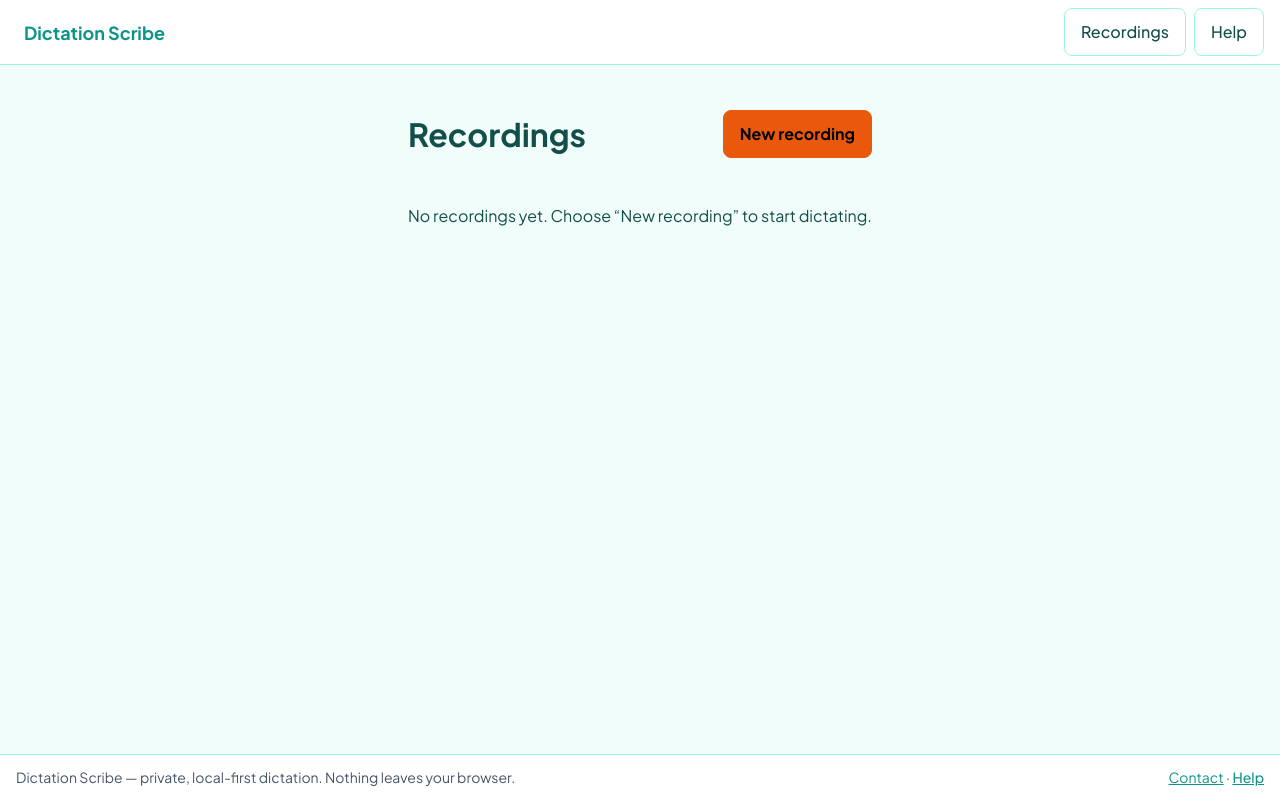
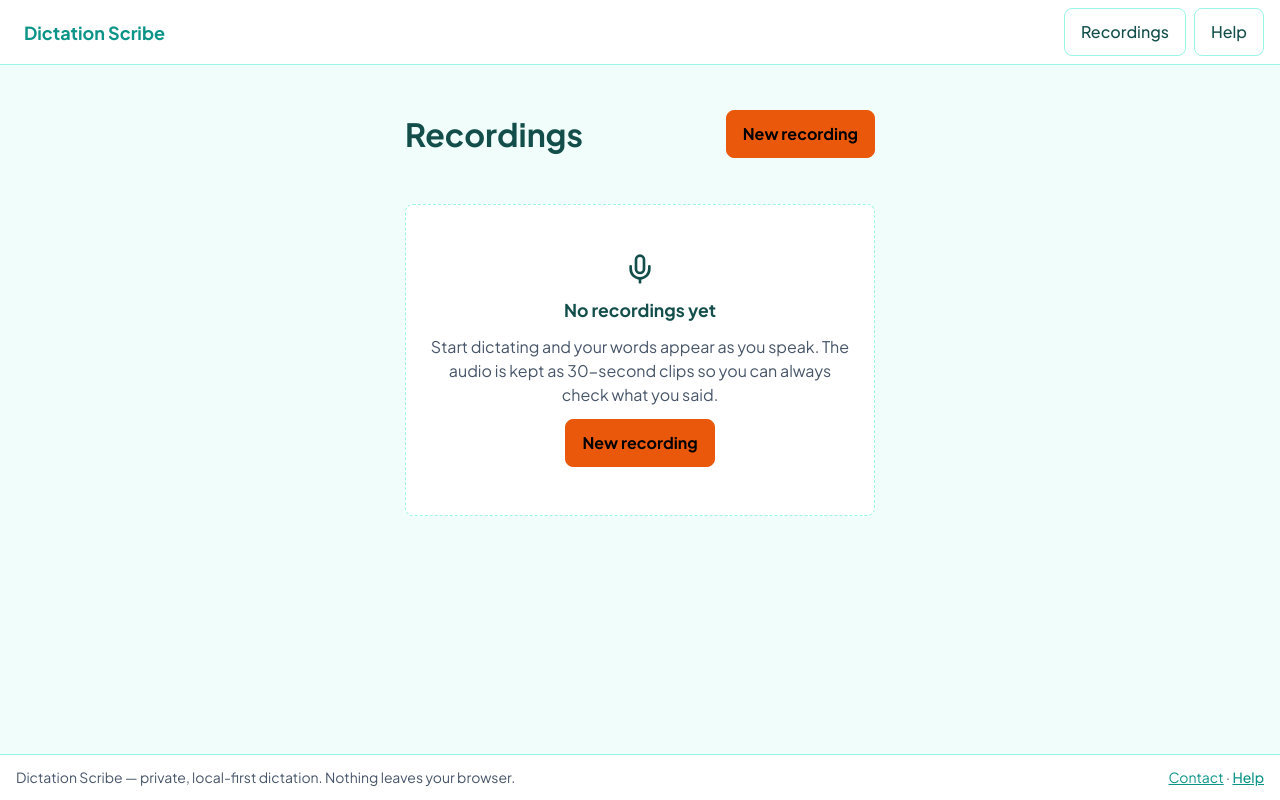
Before and after one commit to LongLiveSam/nakili, a React (Vite) app: page / in a window 1280 px wide. Built offline with nearby package versions, Linux system fonts and the light colour scheme.

Commit message:
feat: skill-guided UX pass — skeleton loading with aria-busy, empty state with CTA, mobile focus-obscuring fix

```diff
--- a/src/features/library/LibraryView.tsx
+++ b/src/features/library/LibraryView.tsx
@@ -4,7 +4,7 @@ import { ConfirmDialog } from './ConfirmDialog';
 import { useAppStore } from '../../ui/appStore';
 import { useToastStore } from '../../ui/toastStore';
 import { exportTranscript, exportFullRecording } from '../../core/services/ExportService';
-import { MoreVerticalIcon } from '../../ui/icons';
+import { MoreVerticalIcon, MicIcon } from '../../ui/icons';
 import type { Article } from '../../core/models';
 
 function formatDate(ms: number): string {
@@ -41,9 +41,36 @@ export default function LibraryView() {
       </div>
 
       {!loaded ? (
-        <p>Loading…</p>
+        <div aria-busy="true" aria-live="polite" style={{ display: 'grid', gap: 8 }}>
+          <span className="visually-hidden">Loading recordings…</span>
+          {[0, 1, 2].map((i) => (
+            <div key={i} className="skeleton-row" style={{ animationDelay: `${i * 120}ms` }} />
+          ))}
+        </div>
       ) : articles.length === 0 ? (
-        <p>No recordings yet. Choose “New recording” to start dictating.</p>
+        <div
+          role="status"
+          style={{
+            border: '1px dashed var(--border)',
+            borderRadius: 'var(--radius)',
+            background: 'var(--card)',
+            padding: '48px 24px',
+            textAlign: 'center',
+            display: 'grid',
+            justifyItems: 'center',
+            gap: 12,
+          }}
+        >
+          <MicIcon size={32} />
+          <h2 style={{ margin: 0, fontSize: '1.1rem' }}>No recordings yet</h2>
+          <p style={{ margin: 0, color: 'var(--fg-subtle)', maxWidth: 420 }}>
+            Start dictating and your words appear as you speak. The audio is kept as
+            30-second clips so you can always check what you said.
+          </p>
+          <button className="cta" onClick={() => void handleNew()}>
+            New recording
+          </button>
+        </div>
       ) : (
         <ul role="list" style={{ listStyle: 'none', padding: 0, display: 'grid', gap: 8 }}>
           {articles.map((a) => (
--- a/src/styles/global.css
+++ b/src/styles/global.css
@@ -199,6 +199,17 @@ dialog::backdrop {
   0%, 100% { opacity: 1; }
   50% { opacity: 0.35; }
 }
+.skeleton-row {
+  height: 64px;
+  border-radius: var(--radius);
+  border: 1px solid var(--border);
+  background: var(--card);
+  animation: skeleton-pulse 1.4s ease-in-out infinite;
+}
+@keyframes skeleton-pulse {
+  0%, 100% { opacity: 1; }
+  50% { opacity: 0.45; }
+}
 .timer { font-variant-numeric: tabular-nums; }
 .visually-hidden {
   position: absolute; width: 1px; height: 1px;
@@ -220,6 +231,7 @@ dialog::backdrop {
 
 @media (max-width: 900px) {
   .editor-layout { flex-direction: column; }
+  .view { padding-bottom: 96px; }
   .clip-panel {
     position: fixed;
     left: 0; right: 0; bottom: 0;
--- a/src/ui/icons.tsx
+++ b/src/ui/icons.tsx
@@ -46,3 +46,13 @@ export function ArrowLeftIcon({ size = 16 }: IconProps) {
     </svg>
   );
 }
+
+export function MicIcon({ size = 24 }: IconProps) {
+  return (
+    <svg width={size} height={size} viewBox="0 0 24 24" {...base}>
+      <path d="M12 2a3 3 0 0 0-3 3v7a3 3 0 0 0 6 0V5a3 3 0 0 0-3-3Z" />
+      <path d="M19 10v2a7 7 0 0 1-14 0v-2" />
+      <path d="M12 19v3" />
+    </svg>
+  );
+}
```
Also changed, not shown: 1 other file (tests, documents, lock files or other folders).
